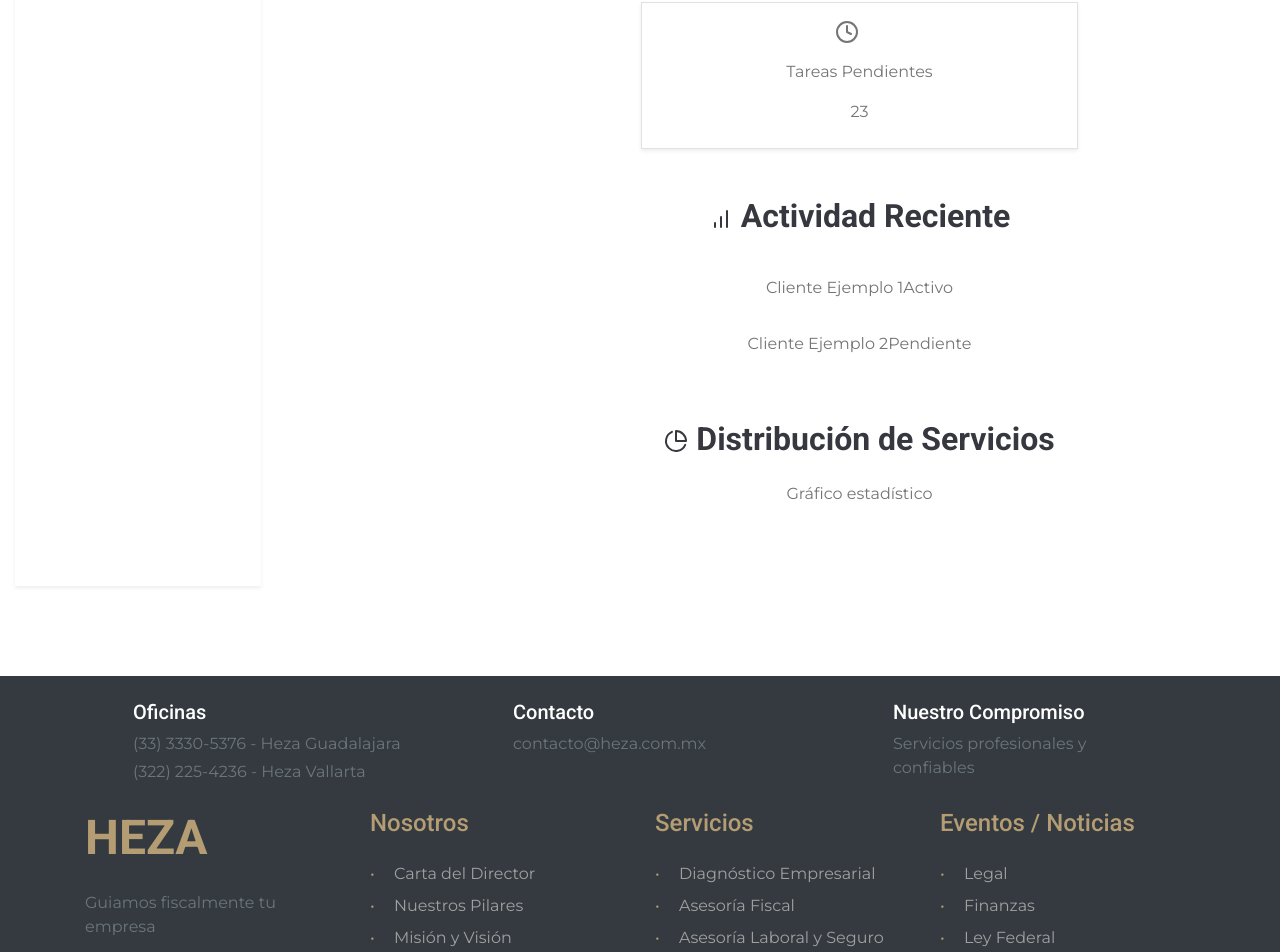
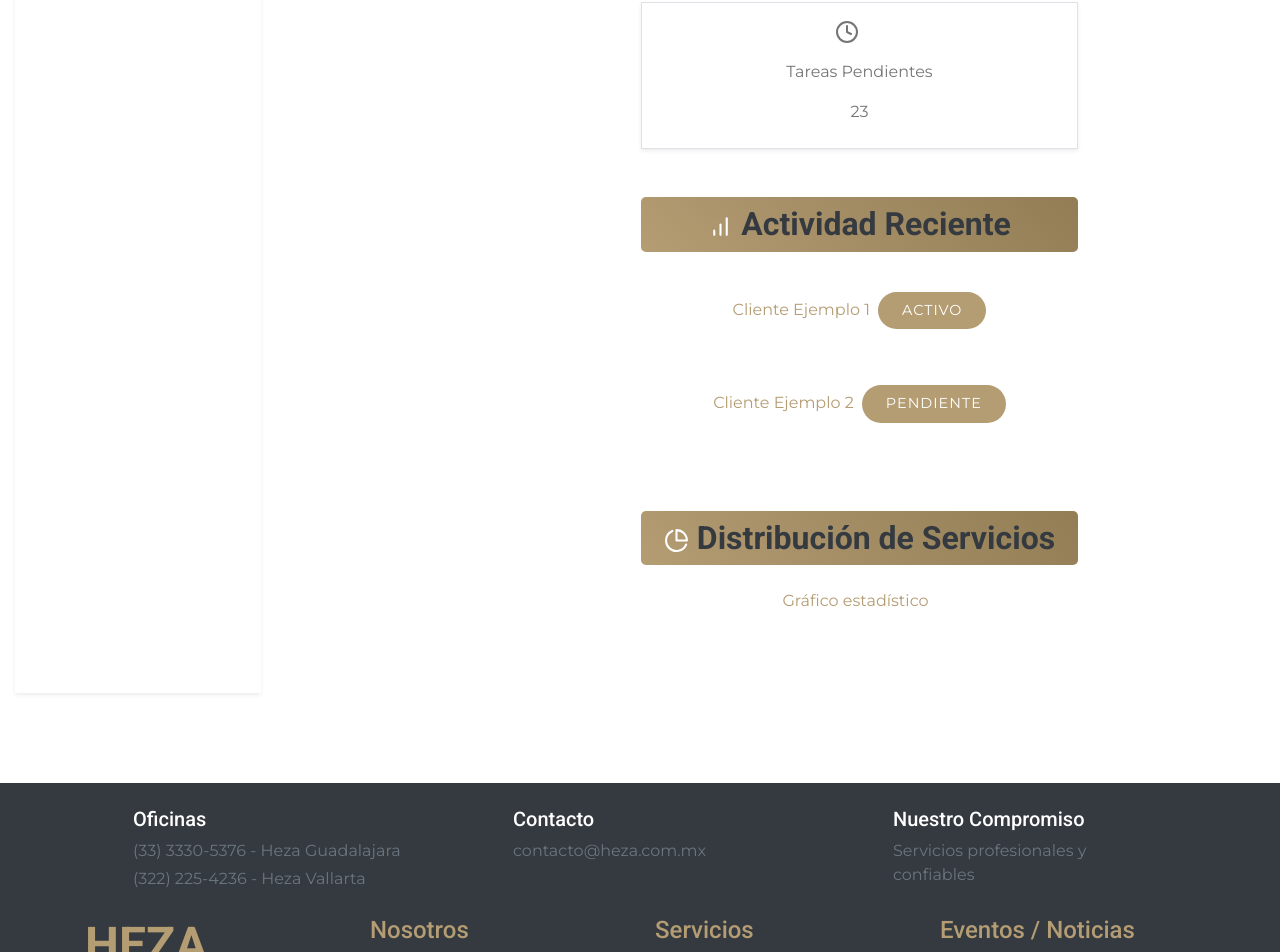
Before and after one commit to Gilbertmax/Web_Heza, a React (Create React App) app in the folder frontend/: page /admin/dashboard in a window 1280 px wide. Shown: the part 794-1746 px from the top of the page. Built offline with nearby package versions, Linux system fonts and the light colour scheme.

Commit message:
test de front

```diff
--- a/frontend/src/pages/admin/Dashboard.jsx
+++ b/frontend/src/pages/admin/Dashboard.jsx
@@ -17,14 +17,14 @@ import {
 } from 'react-feather';
 import Loading from '../../components/Loading/Loading.jsx';
 const AdminClientes = () => (
-  <div className="space-y-4">
+  <div className="space-y-5">
     <div className="flex items-center justify-between p-3 bg-gray-50 rounded-lg">
-      <span className="font-medium">Cliente Ejemplo 1</span>
-      <span className="text-sm text-gray-500">Activo</span>
+      <span className="text-primary mb-3 me-2">Cliente Ejemplo 1</span>
+      <span className="section-badge bg-primary text-white mb-4 "> Activo</span>
     </div>
     <div className="flex items-center justify-between p-3 bg-gray-50 rounded-lg">
-      <span className="font-medium">Cliente Ejemplo 2</span>
-      <span className="text-sm text-gray-500">Pendiente</span>
+      <span className="text-primary mb-3 me-2">Cliente Ejemplo 2</span>
+      <span className="section-badge bg-primary text-white mb-4"> Pendiente</span>
     </div>
   </div>
 );
@@ -149,9 +149,11 @@ const Dashboard = ({ isAdmin = false }) => {
       {/* Charts Section */}
       <div className="grid grid-cols-1 md:grid-cols-2 lg:grid-cols-3 gap-4 text-center">
         <div className="feature-card bg-white rounded-4 p-4 shadow-hover ">
-          <h2 className="text-xl font-bold text-gray-800 mb-4 flex items-center">
-            <BarChart size={24} className="mr-2 text-primary-600" />
-            Actividad Reciente
+          <h2 className="text-xl font-bold text-gray-800 mb-4 flex items-cente">
+          <div className="bg-primary-gradient p-2 rounded">
+               <BarChart size={25} className="text-white mr-2" />
+               <span className="text-dark mt-3">Actividad Reciente</span>
+          </div>
           </h2>
           <div>
            <AdminClientes />
@@ -159,14 +161,17 @@ const Dashboard = ({ isAdmin = false }) => {
         </div>
 
         <div className="feature-card bg-white rounded-4 p-4 shadow-hover">
-          <h2 className="text-xl font-bold text-gray-800 mb-4 flex items-center">
-            <PieChart size={24} className="mr-2 text-green-600" />
-            Distribución de Servicios
-          </h2>
+        <h2 className="text-xl font-bold text-gray-800 mb-4 flex items-cente">
+        <div className="bg-primary-gradient p-2 rounded">
+          <PieChart size={25} className="text-white mr-2" />
+          <span className="text-dark mt-3">Distribución de Servicios</span>
+        </div>
+        </h2>
           <div className="h-64 flex items-center justify-center bg-gray-50 rounded-lg">
-            <span className="text-gray-400">Gráfico estadístico</span>
+            <span className="text-primary mb-3 me-2">Gráfico estadístico</span>
           </div>
         </div>
+
       </div>
     </div>
   );
--- a/frontend/src/pages/public/About.jsx
+++ b/frontend/src/pages/public/About.jsx
@@ -207,11 +207,11 @@ const About = () => {
 
                   <div className="col-12">
                   <div className="innovation-alert bg-primary-soft rounded-4 p-4 mt-4 specialty-card ">
-                      <h4 className="text-primary mb-3">
-                        <i className="fas fa-rocket me-2"></i>
+                      <h4 className="text-primary mb-3 me-2">
+                        <i className="fas fa-rocket  mr-2"></i>
                         Innovación Tecnológica
                       </h4>
-                      <p className="mb-0">
+                      <p className="mb-0 me-2 mr-5">
                         Implementamos herramientas digitales de última generación para optimizar
                         sus procesos fiscales y corporativos.
                       </p>
```
